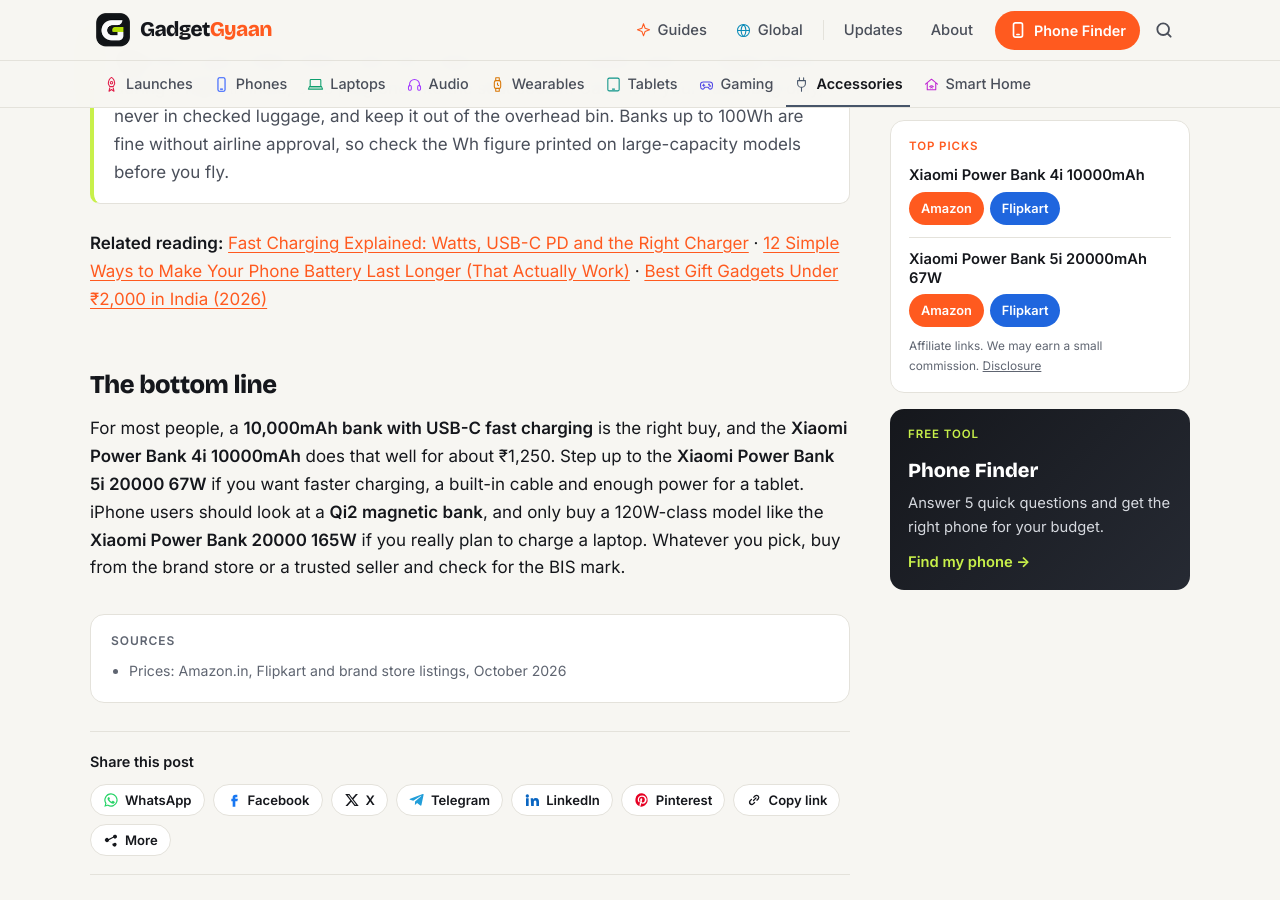
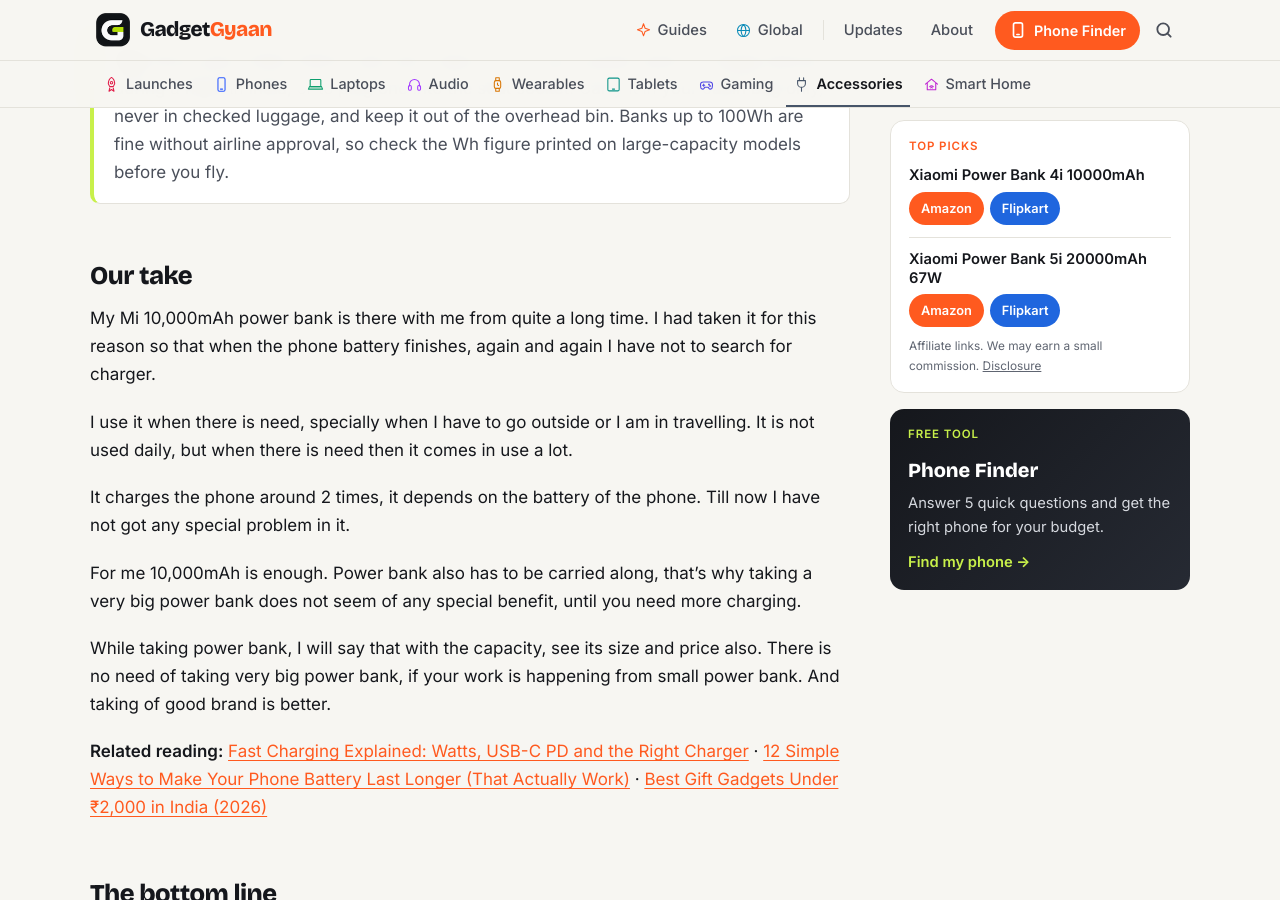
Before and after one commit to kiteksood167/kiteksood167.github.io, a Jekyll site: the page built from _posts/2026-10-22-best-power-banks-india.md, in a window 1280 px wide and 900 px high, scrolled down 6634 px. Built offline with Jekyll 4.4.1, drawn with Linux system fonts in a browser that asks for light colours; comment, search, counter and statistics services are not loaded; some of the changed text lies outside the part shown.

Commit message:
Power banks guide: add owner's Our take
Co-Authored-By: Claude Opus 5.5 <noreply@anthropic.com>
Claude-Session: https://claude.ai/code/session_01WQRPmSxMwztgHXfstCGpBN

```diff
--- a/_posts/2026-10-22-best-power-banks-india.md
+++ b/_posts/2026-10-22-best-power-banks-india.md
@@ -104,6 +104,18 @@ This is the one to get if you want to top up a laptop on the move. It launched i
 
 > **Tip:** Since early 2026, DGCA rules don't allow you to use a power bank to charge devices during a flight in India, or to plug one into the seat socket. Carry it in your cabin bag only, never in checked luggage, and keep it out of the overhead bin. Banks up to 100Wh are fine without airline approval, so check the Wh figure printed on large-capacity models before you fly.
 
+## Our take
+
+My Mi 10,000mAh power bank is there with me from quite a long time. I had taken it for this reason so that when the phone battery finishes, again and again I have not to search for charger.
+
+I use it when there is need, specially when I have to go outside or I am in travelling. It is not used daily, but when there is need then it comes in use a lot.
+
+It charges the phone around 2 times, it depends on the battery of the phone. Till now I have not got any special problem in it.
+
+For me 10,000mAh is enough. Power bank also has to be carried along, that's why taking a very big power bank does not seem of any special benefit, until you need more charging.
+
+While taking power bank, I will say that with the capacity, see its size and price also. There is no need of taking very big power bank, if your work is happening from small power bank. And taking of good brand is better.
+
 **Related reading:** [Fast Charging Explained: Watts, USB-C PD and the Right Charger](/fast-charging-explained/) · [12 Simple Ways to Make Your Phone Battery Last Longer (That Actually Work)](/make-phone-battery-last-longer/) · [Best Gift Gadgets Under ₹2,000 in India (2026)](/best-diwali-gift-gadgets-under-2000/)
 
 ## The bottom line
```
Also changed, not shown: other parts of _posts/2026-10-22-best-power-banks-india.md (+1 -1 lines).
